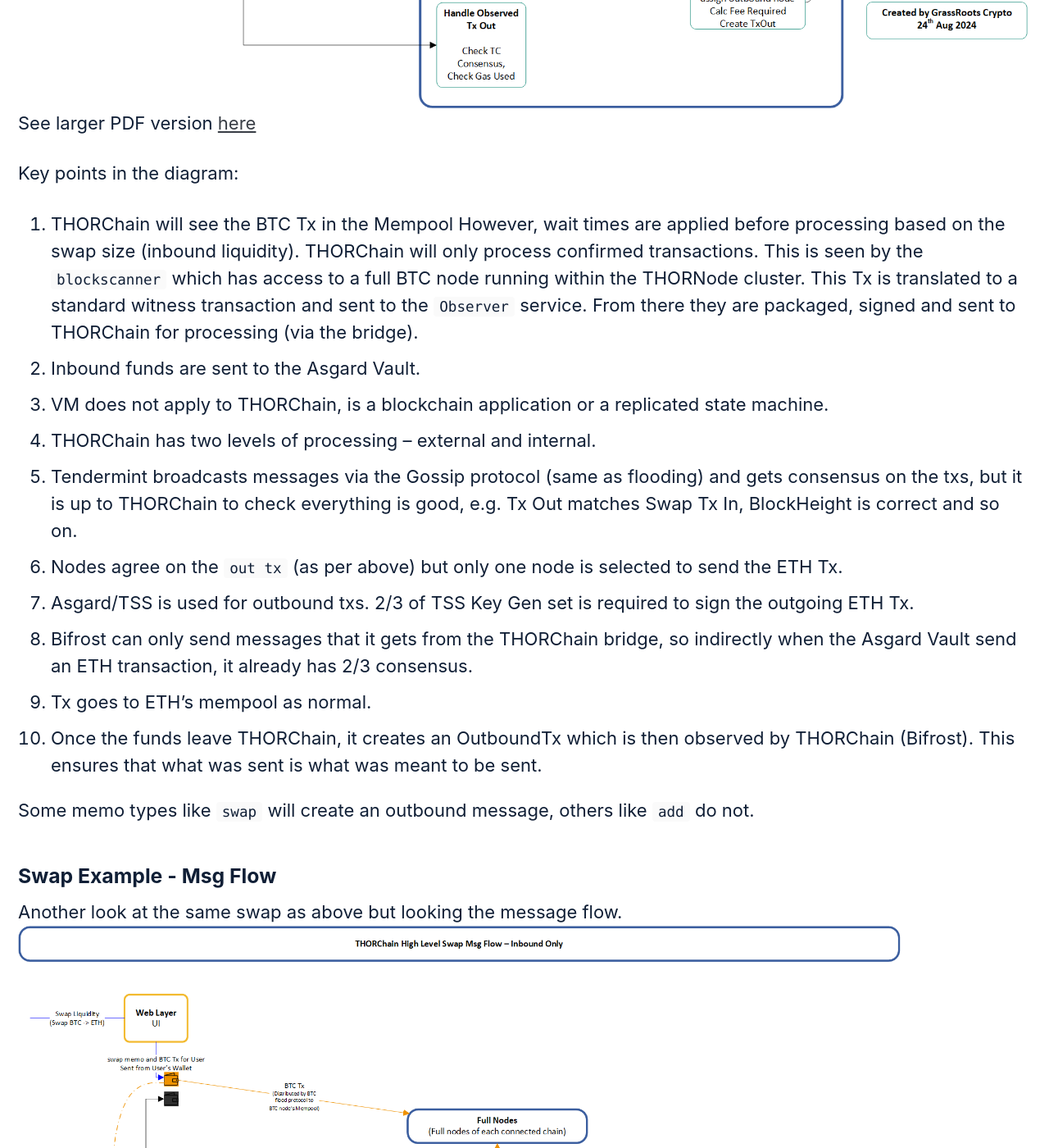
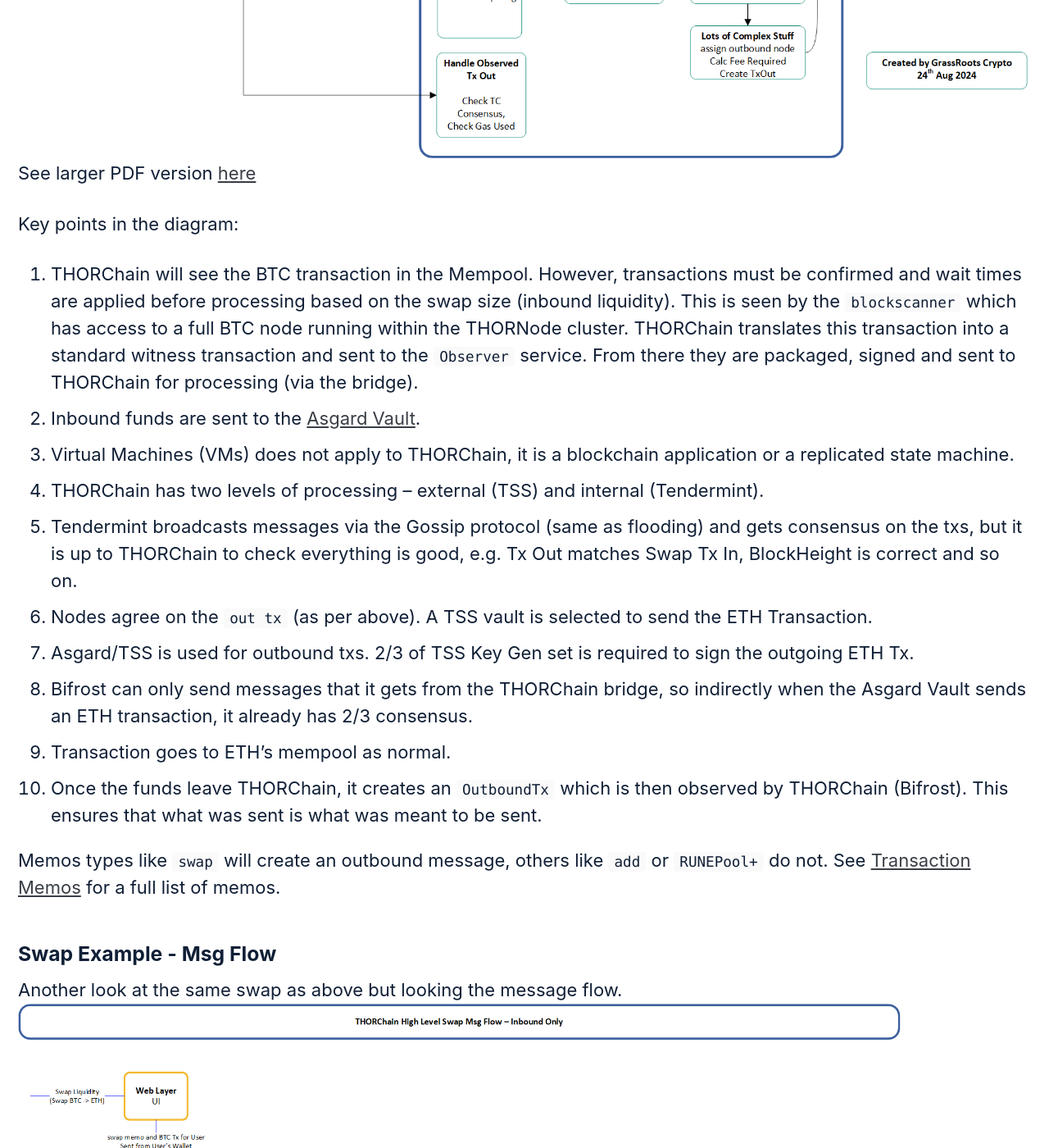
Before and after one commit to GrassRootsCrypto/GrassRootsCrypto.github.io, a Jekyll site: the page built from _pages/ThorchainDiagrams.md, in a window 1280 px wide and 1400 px high, scrolled down 1998 px. Shown: the whole window at 82% size. Built offline with Jekyll 4.4.1, drawn with Linux system fonts in a browser that asks for light colours; cached includes are drawn as plain includes; some of the changed text lies outside the part shown.

````diff
--- a/_pages/ThorchainDiagrams.md
+++ b/_pages/ThorchainDiagrams.md
@@ -14,6 +14,8 @@ Working pictures of THORChain. Work in progress. Please provide feedback in the
 These are the major components within THORChain.
 THORChain extends the Cosmos BaseApp and has its own module for specific message handling and processing.
 
+See my [Develop on THORChain - Full Guide](https://youtu.be/Qowrasst2UQ) video for more detailed information.
+
 ### Swap Example - Inbound and Outbound
 
 Example BTC to ETH Swap overview - High Level.
@@ -23,18 +25,18 @@ See larger PDF version [ here]({{ site.baseurl }}/assets/documents/THORChain-Swa
 
 Key points in the diagram:
 
-1. THORChain will see the BTC Tx in the Mempool  However, wait times are applied before processing based on the swap size (inbound liquidity). THORChain will only process confirmed transactions. This is seen by the `blockscanner` which has access to a full BTC node running within the THORNode cluster. This Tx is translated to a standard witness transaction and sent to the `Observer` service. From there they are packaged, signed and sent to THORChain for processing (via the bridge).
-1. Inbound funds are sent to the Asgard Vault.
-1. VM does not apply to THORChain, is a blockchain application or a replicated state machine.
-1. THORChain has two levels of processing – external and internal.
+1. THORChain will see the BTC transaction in the Mempool. However, transactions must be confirmed and wait times are applied before processing based on the swap size (inbound liquidity). This is seen by the `blockscanner` which has access to a full BTC node running within the THORNode cluster. THORChain translates this transaction into a standard witness transaction and sent to the `Observer` service. From there they are packaged, signed and sent to THORChain for processing (via the bridge).
+1. Inbound funds are sent to the [Asgard Vault](https://thornode.ninerealms.com/thorchain/inbound_addresses).
+1. Virtual Machines (VMs) does not apply to THORChain, it is a blockchain application or a replicated state machine.
+1. THORChain has two levels of processing – external (TSS) and internal (Tendermint).
 1. Tendermint broadcasts messages via the Gossip protocol (same as flooding) and gets consensus on the txs, but it is up to THORChain to check everything is good, e.g. Tx Out matches Swap Tx In, BlockHeight is correct and so on.
-1. Nodes agree on the `out tx` (as per above) but only one node is selected to send the ETH Tx.
+1. Nodes agree on the `out tx` (as per above). A TSS vault is selected to send the ETH Transaction.
 1. Asgard/TSS is used for outbound txs. 2/3 of TSS Key Gen set is required to sign the outgoing ETH Tx.
-1. Bifrost can only send messages that it gets from the THORChain bridge, so indirectly when the Asgard Vault send an ETH transaction, it already has 2/3 consensus.
-1. Tx goes to ETH’s mempool as normal.
-1. Once the funds leave THORChain, it creates an OutboundTx which is then observed by THORChain (Bifrost). This ensures that what was sent is what was meant to be sent.
+1. Bifrost can only send messages that it gets from the THORChain bridge, so indirectly when the Asgard Vault sends an ETH transaction, it already has 2/3 consensus.
+1. Transaction goes to ETH’s mempool as normal.
+1. Once the funds leave THORChain, it creates an `OutboundTx` which is then observed by THORChain (Bifrost). This ensures that what was sent is what was meant to be sent.
 
-Some memo types like `swap` will create an outbound message, others like `add` do not.
+Memos types like `swap` will create an outbound message, others like `add` or `RUNEPool+` do not. See [Transaction Memos](https://dev.thorchain.org/concepts/memos.html) for a full list of memos.
 
 ### Swap Example - Msg Flow
 
@@ -134,15 +141,24 @@ So that's thornode. Basically send it a MsgSend or MsgDeposit and it authorises
 
 The other side of THORChain is "Bifrost". This is where a user use an external chain to interact with THORChain
 
-This is a process that reads every block (and sometimes mempool) from all the supported chains: ETH, BNB, BTC, BCH, LTC. Call it a block scanner. It also has the ability to sign transactions out.
+This is a process that reads every block (and sometimes mempool) from all the supported chains: BTC, ETH, BCH, LTC, GIA, AVAX, BSC and DOGE. Call it a block scanner. It also has the ability to sign transactions out.
 
-For observations, Bifrost will "see" a transaction inbound to one of its monitored addresses. Say you send some BNB.RUNE-B1A to the BNB vault with memo `"switch:<my rune address>"`. Bifrost reads this and goes "Yep that's legit" and sends a `MsgObservedTxIn` to Thornode. This gets passed to the observed_txin handler. The first thing it does is "vote" on this transaction being legit. If you are the first bifrost to "see" this, nothing happens - you actually get slashed. Then the next 1-2 seconds as all the other Bifrost also "see" this tx in, and send MsgObservedTxIn to their thornodes, the "vote count" increases, until 2/3 of active nodes have seen this tx, and it's considered legit. You get your slash removed, and your tx in handler processes the rest of the transaction.
+For observations, Bifrost will "see" a transaction inbound to one of its monitored addresses. Say you send some BTC to the BTC vault with memo `"BTC/BTC+"` (savers addition). Bifrost reads this and goes "Yep that's legit" and sends a `MsgObservedTxIn` to Thornode. This gets passed to the observed_txin handler. The first thing it does is "vote" on this transaction being legit. If you are the first bifrost to "see" this, nothing happens - you actually get slashed. Then the next 1-2 seconds as all the other Bifrost also "see" this tx in, and send `MsgObservedTxIn` to their thornodes, the "vote count" increases, until 2/3 of active nodes have seen this tx, and it's considered legit. You get your slash removed, and your tx in handler processes the rest of the transaction.
 
 ### Message Types
 
 The following code snippets show how different transaction types are classified.
 
 ```go
+func (tx TxType) IsInbound() bool {
+	switch tx {
+	case TxAdd, TxWithdraw, TxTradeAccountDeposit, TxRunePoolDeposit, TxRunePoolWithdraw, TxSwap, TxLimitOrder, TxDonate, TxBond, TxUnbond, TxLeave, TxReserve, TxNoOp, TxTHORName, TxLoanOpen, TxLoanRepayment:
+		return true
+	default:
+		return false
+	}
+}
+
 func (tx TxType) IsOutbound() bool {
 	switch tx {
 	case TxOutbound, TxRefund, TxRagnarok:
@@ -160,14 +176,4 @@ func (tx TxType) IsInternal() bool {
 		return false
 	}
 }
-
-// HasOutbound whether the txtype might trigger outbound tx
-func (tx TxType) HasOutbound() bool {
-	switch tx {
-	case TxAdd, TxBond, TxTradeAccountDeposit, TxRunePoolDeposit, TxDonate, TxReserve, TxMigrate, TxRagnarok:
-		return false
-	default:
-		return true
-	}
-}
 ```
````
Also changed, not shown: other parts of _pages/ThorchainDiagrams.md (+5 -0 lines), .trunk/configs/.markdownlint.yaml (added), .trunk/configs/.yamllint.yaml (added), .trunk/trunk.yaml (added), assets/images/TC-AddLiq-Msg-Flow.png (added), 4 other files.
